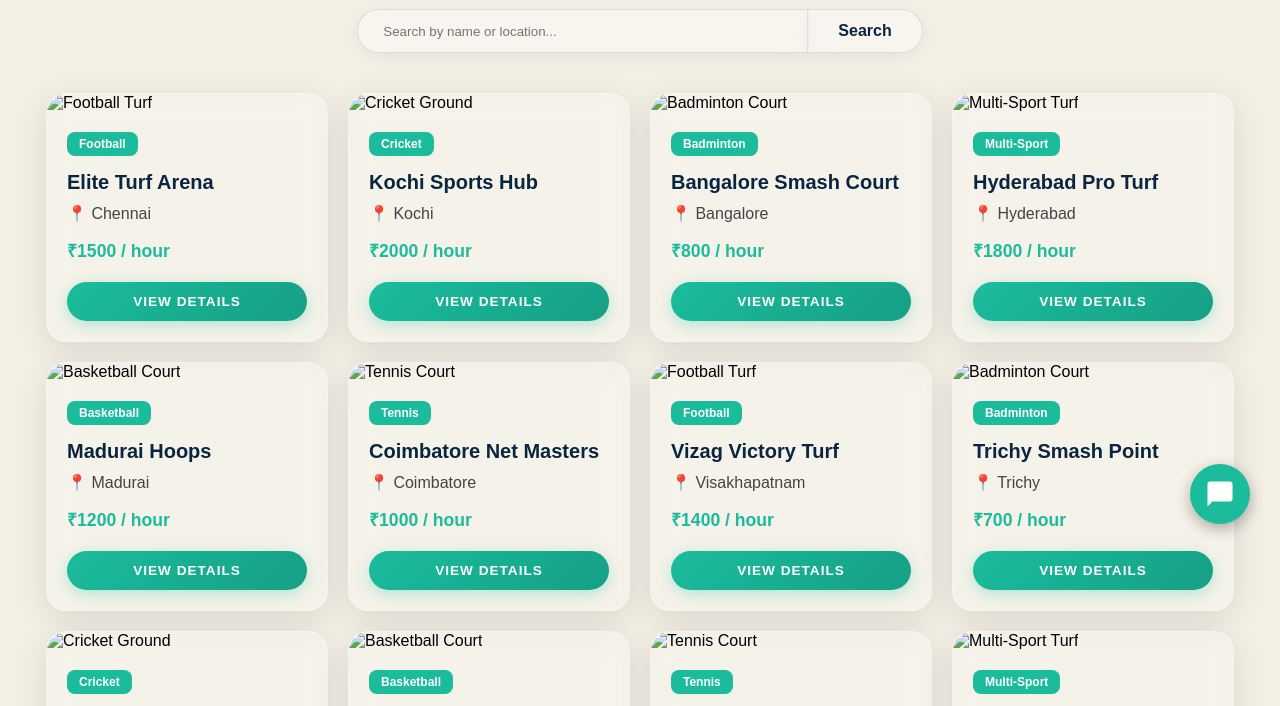
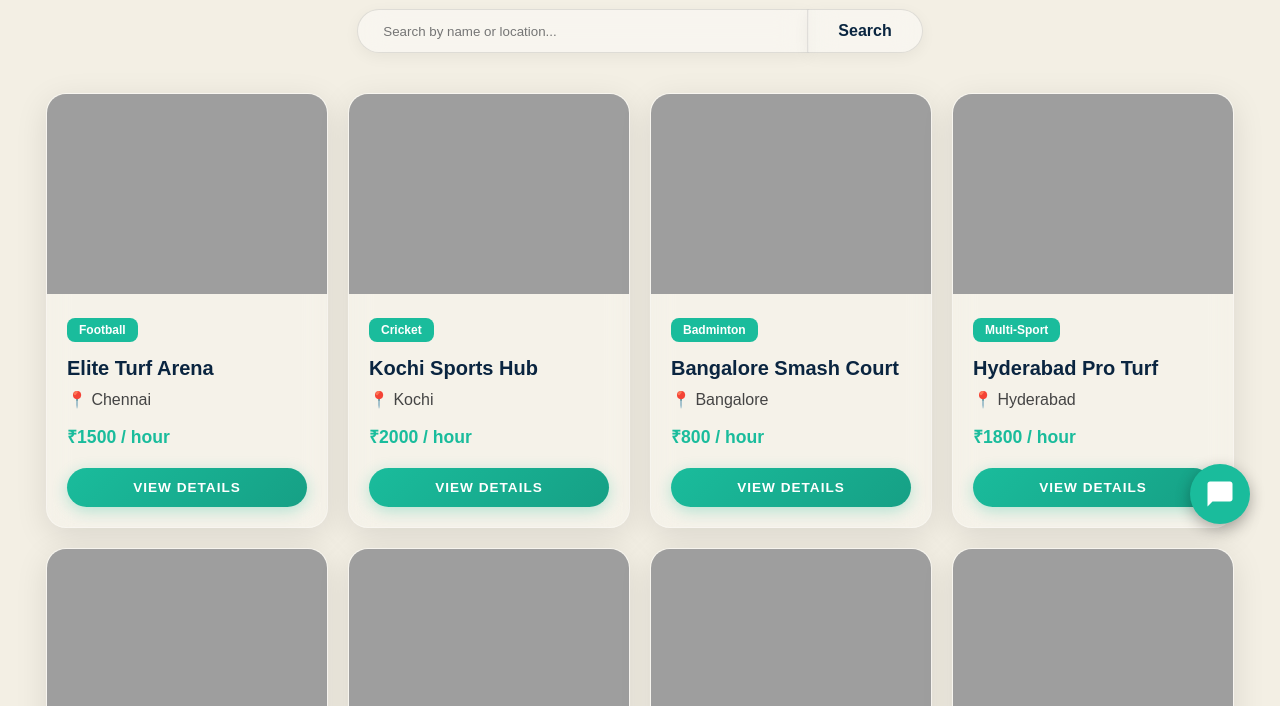
Before and after one commit to Helvin08/Sportify-Spots, a website: page grounds.html in a window 1280 px wide. Shown: the part 246-952 px from the top of the page. Drawn offline with nearby package versions, Linux system fonts and the light colour scheme; the site is published under a folder, as on GitHub Pages, so addresses that start at the root find nothing.

Commit message:
fix the image

```diff
--- a/grounds.html
+++ b/grounds.html
@@ -99,7 +99,7 @@
 
   <div class="card-container">
     <div class="ground-card">
-      <img src="/Image/Football.png" alt="Football Turf">
+      <img src="Public/Image/Football.png" alt="Football Turf">
       <div class="ground-card-body">
         <span class="badge">Football</span>
         <h5>Elite Turf Arena</h5>
@@ -110,7 +110,7 @@
     </div>
 
     <div class="ground-card">
-      <img src="/Image/Cricket.png" alt="Cricket Ground">
+      <img src="Public/Image/Cricket.png" alt="Cricket Ground">
       <div class="ground-card-body">
         <span class="badge">Cricket</span>
         <h5>Kochi Sports Hub</h5>
@@ -121,7 +121,7 @@
     </div>
 
     <div class="ground-card">
-      <img src="/Image/Badminton.png" alt="Badminton Court">
+      <img src="Public/Image/Badminton.png" alt="Badminton Court">
       <div class="ground-card-body">
         <span class="badge">Badminton</span>
         <h5>Bangalore Smash Court</h5>
@@ -132,7 +132,7 @@
     </div>
 
     <div class="ground-card">
-      <img src="/Image/turf.png" alt="Multi-Sport Turf">
+      <img src="Public/Image/turf.png" alt="Multi-Sport Turf">
       <div class="ground-card-body">
         <span class="badge">Multi-Sport</span>
         <h5>Hyderabad Pro Turf</h5>
@@ -143,7 +143,7 @@
     </div>
 
     <div class="ground-card">
-      <img src="/Image/Basketball.png" alt="Basketball Court">
+      <img src="Public/Image/Basketball.png" alt="Basketball Court">
       <div class="ground-card-body">
         <span class="badge">Basketball</span>
         <h5>Madurai Hoops</h5>
@@ -154,7 +154,7 @@
     </div>
 
     <div class="ground-card">
-      <img src="/Image/Tennis.png" alt="Tennis Court">
+      <img src="Public/Image/Tennis.png" alt="Tennis Court">
       <div class="ground-card-body">
         <span class="badge">Tennis</span>
         <h5>Coimbatore Net Masters</h5>
@@ -165,7 +165,7 @@
     </div>
 
     <div class="ground-card">
-      <img src="/Image/football turf.png" alt="Football Turf">
+      <img src="Public/Image/football turf.png" alt="Football Turf">
       <div class="ground-card-body">
         <span class="badge">Football</span>
         <h5>Vizag Victory Turf</h5>
@@ -176,7 +176,7 @@
     </div>
 
     <div class="ground-card">
-      <img src="/Image/badminton.png" alt="Badminton Court">
+      <img src="Public/Image/badminton.png" alt="Badminton Court">
       <div class="ground-card-body">
         <span class="badge">Badminton</span>
         <h5>Trichy Smash Point</h5>
@@ -187,7 +187,7 @@
     </div>
 
     <div class="ground-card">
-      <img src="/Image/cricket.png" alt="Cricket Ground">
+      <img src="Public/Image/cricket.png" alt="Cricket Ground">
       <div class="ground-card-body">
         <span class="badge">Cricket</span>
         <h5>Mysore Boundary Hitters</h5>
@@ -198,7 +198,7 @@
     </div>
 
     <div class="ground-card">
-      <img src="/Image/Basketball.png" alt="Basketball Court">
+      <img src="Public/Image/Basketball.png" alt="Basketball Court">
       <div class="ground-card-body">
         <span class="badge">Basketball</span>
         <h5>Salem Urban Court</h5>
@@ -209,7 +209,7 @@
     </div>
 
     <div class="ground-card">
-      <img src="/Image/Tennis.png" alt="Tennis Court">
+      <img src="Public/Image/Tennis.png" alt="Tennis Court">
       <div class="ground-card-body">
         <span class="badge">Tennis</span>
         <h5>Thiruvananthapuram Slam</h5>
@@ -220,7 +220,7 @@
     </div>
 
     <div class="ground-card">
-      <img src="/Image/turf.png" alt="Multi-Sport Turf">
+      <img src="Public/Image/turf.png" alt="Multi-Sport Turf">
       <div class="ground-card-body">
         <span class="badge">Multi-Sport</span>
         <h5>Puducherry Dynamic Turf</h5>
```
